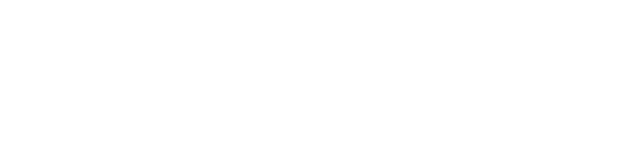
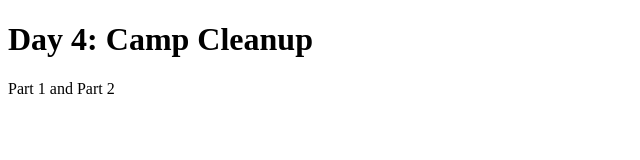
Before and after one commit to Promise-Hlungwani/-Advent-of-Code, a plain HTML site: page Day4/index.html in a window 1280 px wide. Shown: the whole page, without its empty margins (0-640 px from the left). Drawn offline with Linux system fonts and the light colour scheme.

Commit message:
updates on day 4

```diff
--- a/Day4/index.html
+++ b/Day4/index.html
@@ -3,9 +3,11 @@
   <head>
     <meta charset="UTF-8" />
     <meta name="viewport" content="width=device-width, initial-scale=1.0" />
-    <title>Document</title>
+    <title>Day 4</title>
   </head>
   <body>
+    <h1>Day 4: Camp Cleanup</h1>
+    <p>Part 1 and Part 2</p>
     <script>
       const input = `
       71-89,66-70
```
